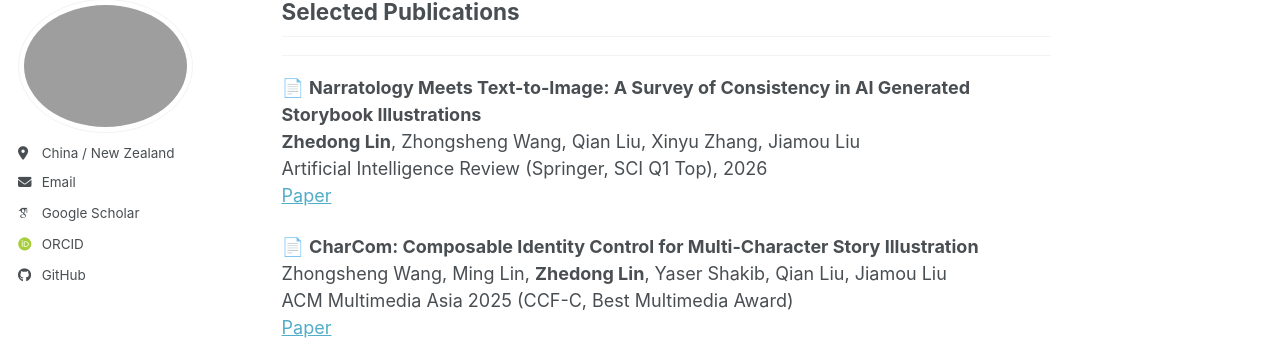
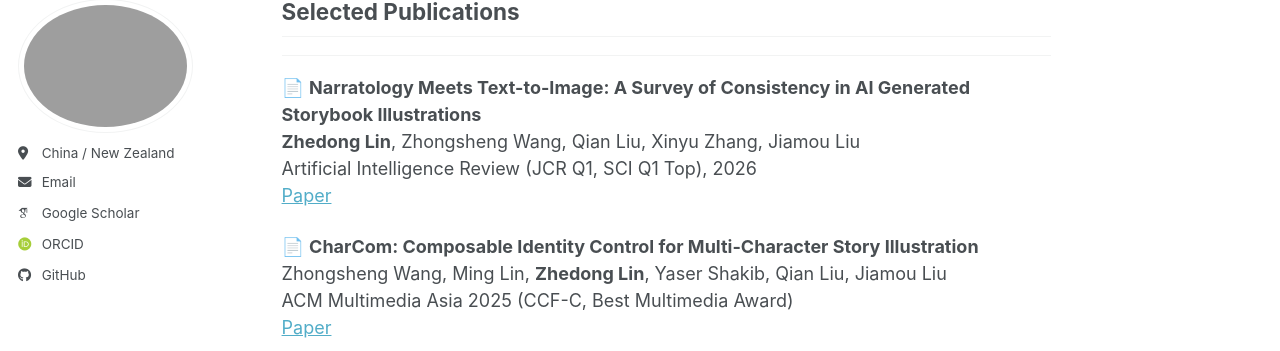
Before and after one commit to Zhedong-Lin/Zhedong-Lin, a Jekyll site: the page built from _pages/about.md, in a window 1280 px wide and 900 px high, scrolled down 1422 px. Shown: the part 102-453 px from the top of the window. Built offline with Jekyll 4.4.1, drawn with Linux system fonts in a browser that asks for light colours; some web fonts are replaced; a script bundle is joined from its source files by our own code; library files that are not in the unit come from our copies.

Commit message:
Update about.md

```diff
--- a/_pages/about.md
+++ b/_pages/about.md
@@ -46,7 +46,7 @@ My work aims to advance the capabilities of AI in generating consistent, high-qu
 ---
 📄 **Narratology Meets Text-to-Image: A Survey of Consistency in AI Generated Storybook Illustrations**
 **Zhedong Lin**, Zhongsheng Wang, Qian Liu, Xinyu Zhang, Jiamou Liu
-Artificial Intelligence Review (Springer, SCI Q1 Top), 2026
+Artificial Intelligence Review (JCR Q1, SCI Q1 Top), 2026
 [Paper](https://link.springer.com/article/10.1007/s10462-025-11482-6)
 
 📄 **CharCom: Composable Identity Control for Multi-Character Story Illustration**
```
